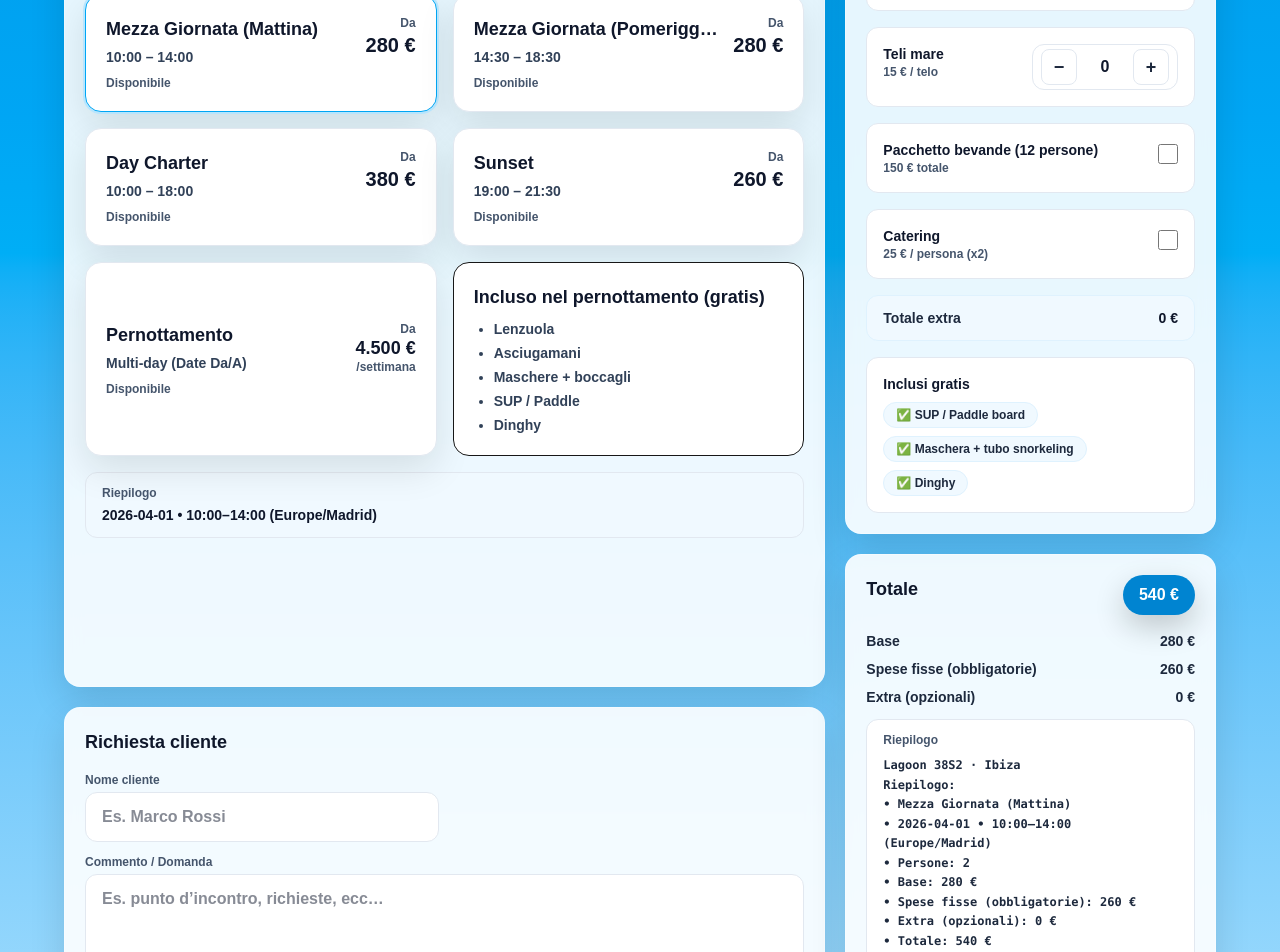
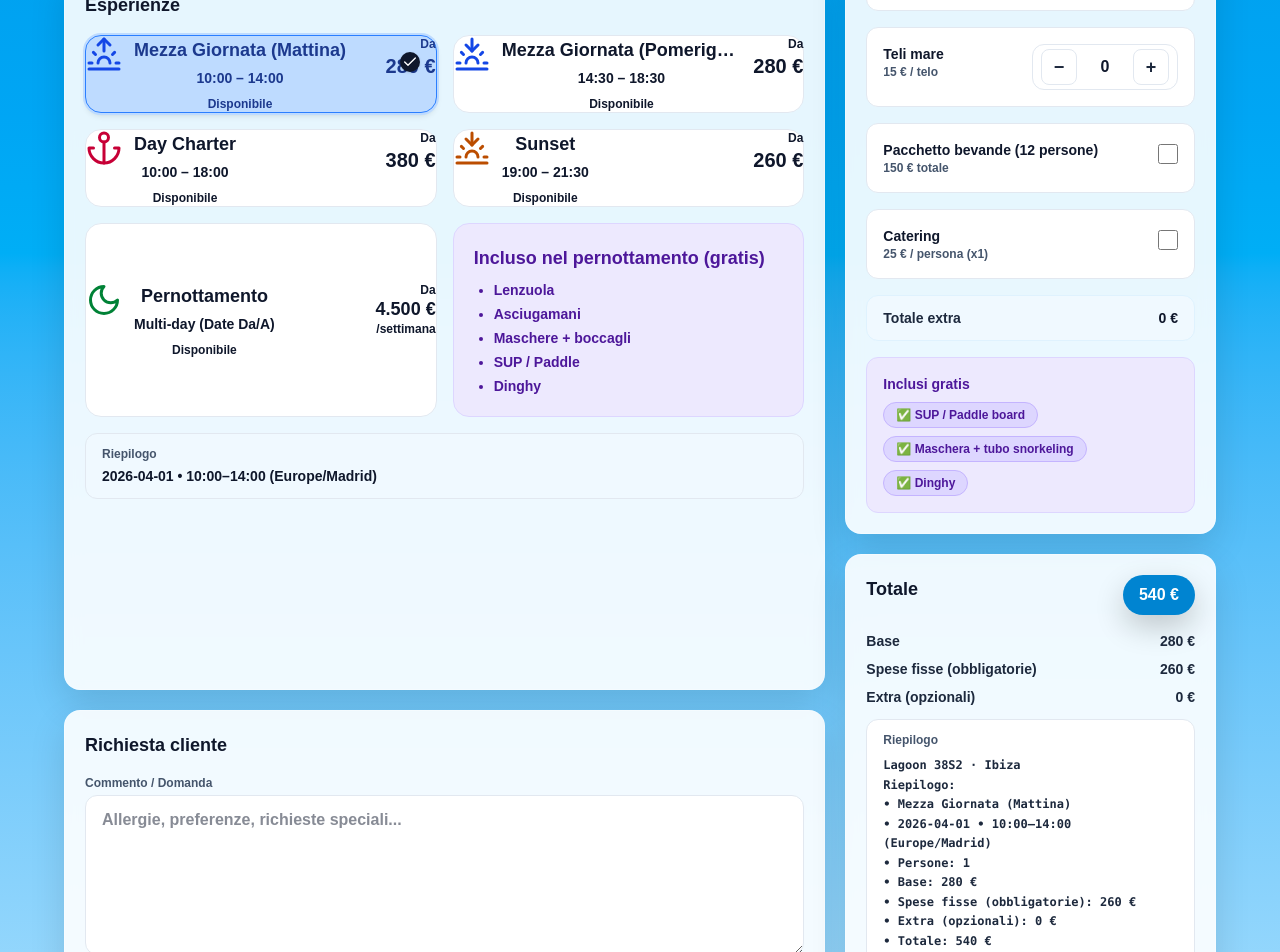
Before and after one commit to renan-market/barca-app, a Next.js app: page / in a window 1280 px wide. Shown: the part 1020-1972 px from the top of the page. Built offline with nearby package versions, Linux system fonts and the light colour scheme.

Commit message:
UI update + client note + included free + mobile fix

```diff
--- a/app/extra/page.tsx
+++ b/app/extra/page.tsx
@@ -123,7 +123,12 @@ export default function ExtraPage() {
                     min={1}
                     max={12}
                     value={people}
-                    onChange={(e) => setPeople(Math.max(1, Math.min(12, Number(e.target.value) || 1)))}
+                    onChange={(e) => {
+  const n = e.currentTarget.valueAsNumber;
+  if (Number.isNaN(n)) return;
+  setPeople(Math.max(1, Math.min(12, n)));
+}}
+
                     className="mt-2 w-full rounded-xl border border-gray-200 bg-white px-3 py-2 text-sm outline-none focus:border-gray-400 shadow-[inset_0_2px_6px_rgba(0,0,0,0.06)]"
                   />
                   <div className="mt-2 text-xs text-gray-500">Max 12 (modificabile)</div>
--- a/app/page.tsx
+++ b/app/page.tsx
@@ -1,6 +1,7 @@
 "use client";
 
 import React, { useEffect, useMemo, useState, useRef } from "react";
+import { Sunrise, Sunset, Anchor, Moon, Check } from "lucide-react";
 
 type Lang = "es" | "en" | "it" | "fr" | "de" | "ru";
 type ExperienceId = "half_am" | "half_pm" | "day" | "sunset" | "overnight";
@@ -824,8 +825,15 @@ export default function Page() {
   // experience
   const [experience, setExperience] = useState<ExperienceId>("half_am");
 
-  // people (max 12)
-  const [people, setPeople] = useState<number>(2);
+  // people (max 12) — stable numeric state + free-typing string for mobile input
+  const [people, setPeople] = useState<number>(1);
+  const [peopleInput, setPeopleInput] = useState<string>(String(people));
+
+  // keep peopleInput in sync when people changes programmatically
+  useEffect(() => {
+    setPeopleInput(String(people));
+  }, [people]);
+
 
   // extras
   const [seabobQty, setSeabobQty] = useState<number>(0);
@@ -1059,6 +1067,47 @@ export default function Page() {
     ];
   }, [t, availability]);
 
+  const experienceStyles: Record<ExperienceId, { base: string; normal: string; selected: string; icon: string }> = {
+    half_am: {
+      base: "w-full border rounded-2xl",
+      normal: "bg-white border-slate-200 text-slate-900",
+      selected: "bg-blue-200 border-blue-500 text-blue-900 ring-blue-200 ring-2 shadow-md",
+      icon: "text-blue-700",
+    },
+    half_pm: {
+      base: "w-full border rounded-2xl",
+      normal: "bg-white border-slate-200 text-slate-900",
+      selected: "bg-blue-200 border-blue-500 text-blue-900 ring-blue-200 ring-2 shadow-md",
+      icon: "text-blue-700",
+    },
+    day: {
+      base: "w-full border rounded-2xl",
+      normal: "bg-white border-slate-200 text-slate-900",
+      selected: "bg-rose-200 border-rose-400 text-rose-900 ring-rose-200 ring-2 shadow-md",
+      icon: "text-rose-700",
+    },
+    sunset: {
+      base: "w-full border rounded-2xl",
+      normal: "bg-white border-slate-200 text-slate-900",
+      selected: "bg-amber-200 border-amber-400 text-amber-900 ring-amber-200 ring-2 shadow-md",
+      icon: "text-amber-700",
+    },
+    overnight: {
+      base: "w-full border rounded-2xl",
+      normal: "bg-white border-slate-200 text-slate-900",
+      selected: "bg-green-200 border-green-400 text-green-900 ring-green-200 ring-2 shadow-md",
+      icon: "text-green-700",
+    },
+  };
+
+  const expIcon: Record<ExperienceId, React.ComponentType<any>> = {
+    half_am: Sunrise,
+    half_pm: Sunset,
+    day: Anchor,
+    sunset: Sunset,
+    overnight: Moon,
+  };
+
   const selectedIntervalLabel = useMemo(() => {
     const it = SLOT[experience];
     if (experience === "overnight") {
@@ -1464,6 +1513,7 @@ export default function Page() {
             >
               <div className="grid gap-3 sm:grid-cols-2">
                 {experience !== "overnight" ? (
+                  <>
                     <label className="block">
                       <div className="text-xs font-extrabold text-slate-600 mb-1">
                         {t.selectDate}
@@ -1475,6 +1525,7 @@ export default function Page() {
                         className="w-full rounded-xl border border-slate-200 bg-white px-4 py-3 text-base font-extrabold text-slate-900 outline-none"
                       />
                     </label>
+                  </>
                 ) : (
                   <>
                     <label className="block">
@@ -1507,14 +1558,34 @@ export default function Page() {
                     {t.people} (max {MAX_PEOPLE})
                   </div>
                   <input
-                    type="number"
+                    type="text"
+                    inputMode="numeric"
+                    pattern="[0-9]*"
                     min={1}
                     max={MAX_PEOPLE}
-                    value={people}
+                    value={peopleInput}
                     onChange={(e) => {
-                      const n = e.currentTarget.valueAsNumber;
-                      if (Number.isNaN(n)) return;
-                      setPeople(Math.max(1, Math.min(MAX_PEOPLE, n)));
+                      const v = e.currentTarget.value;
+                      // Allow empty while the user clears the field, or only digits (no immediate clamping)
+                      if (v === "" || /^\d{0,2}$/.test(v)) {
+                        setPeopleInput(v);
+                      }
+                    }}
+                    onBlur={() => {
+                      let n = parseInt(peopleInput, 10);
+                      if (Number.isNaN(n) || n < 1) n = 1;
+                      if (n > MAX_PEOPLE) n = MAX_PEOPLE;
+                      setPeople(n);
+                      setPeopleInput(String(n));
+                    }}
+                    onKeyDown={(e) => {
+                      if (e.key === "Enter") {
+                        let n = parseInt(peopleInput, 10);
+                        if (Number.isNaN(n) || n < 1) n = 1;
+                        if (n > MAX_PEOPLE) n = MAX_PEOPLE;
+                        setPeople(n);
+                        setPeopleInput(String(n));
+                      }
                     }}
                     className="w-full rounded-xl border border-slate-200 bg-white px-4 py-3 text-base font-extrabold text-slate-900 outline-none"
                   />
@@ -1539,8 +1610,15 @@ export default function Page() {
                       ? priceForExperience2026("overnight", dateFrom || selectedDate)
                       : priceForExperience2026(exp.id, selectedDate);
 
-                  const active = experience === exp.id;
+                  const isSelected = experience === exp.id;
                   const disabled = exp.blocked;
+
+                  const styles = experienceStyles[exp.id];
+                  const Icon = expIcon[exp.id];
+
+                  const baseClass = styles.base + " transition-all duration-200 relative";
+                  const normalClass = styles.normal;
+                  const selectedClass = styles.selected;
 
                   return (
                     <button
@@ -1552,47 +1630,46 @@ export default function Page() {
                       }}
                       disabled={disabled}
                       aria-disabled={disabled}
-                      className={[
-                        "min-w-0 text-left rounded-2xl border px-5 py-5 transition shadow-[0_14px_36px_rgba(0,0,0,0.10)]",
-                        "bg-white",
-                        active ? "border-sky-500 ring-2 ring-sky-200" : "border-slate-200",
-                        disabled ? "opacity-50 cursor-not-allowed" : "hover:shadow-[0_18px_44px_rgba(0,0,0,0.14)]",
-                      ].join(" ")}
+                      className={`${baseClass} ${isSelected ? selectedClass : normalClass} ${disabled ? "opacity-50 cursor-not-allowed" : "hover:shadow-lg"}`}
                     >
                       <div className="flex items-start justify-between gap-3">
+                        <div className="flex items-start gap-3 min-w-0">
+                          <div className="shrink-0 flex items-center justify-center">
+                            <Icon className={["h-9 w-9", styles.icon, isSelected ? "" : ""].join(" ")} />
+                          </div>
                           <div className="min-w-0">
-                          <div className="text-lg font-black text-slate-900 truncate">{exp.title}</div>
-                          <div className="mt-1 text-sm font-extrabold text-slate-700 truncate">{exp.sub}</div>
-                          <div className="mt-2 text-xs font-extrabold text-slate-600">
-                            {disabled ? t.notAvailable : t.available}
-                          </div>
-                        </div>
+                            <div className={"text-lg font-black truncate"}>{exp.title}</div>
+                            <div className={"mt-1 text-sm font-extrabold truncate"}>{exp.sub}</div>
+                            <div className={"mt-2 text-xs font-extrabold"}>{disabled ? t.notAvailable : t.available}</div>
+                          </div>
+                        </div>
+
                         <div className="text-right min-w-0 flex-shrink-0">
-                          <div className="text-xs font-extrabold text-slate-600">{t.dateFrom}</div>
+                          <div className="text-xs font-extrabold">{t.dateFrom}</div>
 
                           {exp.id === "overnight" ? (
                             <div className="text-right">
-                              <div className="text-lg font-black text-slate-900 leading-tight break-words">
-                                {euro(price)}
-                              </div>
-                              <div className="text-xs font-extrabold text-slate-600">
-                                {t.per_week}
-                              </div>
+                              <div className="text-lg font-black leading-tight break-words">{euro(price)}</div>
+                              <div className="text-xs font-extrabold">{t.per_week}</div>
                             </div>
                           ) : (
-                            <div className="text-xl font-black text-slate-900">
-                              {euro(price)}
-                            </div>
+                            <div className="text-xl font-black">{euro(price)}</div>
                           )}
                         </div>
                       </div>
+
+                      {isSelected ? (
+                        <div className="absolute right-4 top-4">
+                          <Check className="h-5 w-5 text-white bg-slate-900 rounded-full p-0.5 shadow" />
+                        </div>
+                      ) : null}
                     </button>
                   );
                 })}
 
-                <div className="rounded-2xl border px-5 py-5 bg-white">
-                  <div className="text-lg font-black text-slate-900">Incluso nel pernottamento (gratis)</div>
-                  <ul className="mt-2 text-sm font-extrabold text-slate-700 list-disc pl-5 space-y-1">
+                <div className="rounded-2xl border px-5 py-5 bg-violet-100 border-violet-200 text-violet-900">
+                  <div className="text-lg font-black">Incluso nel pernottamento (gratis)</div>
+                  <ul className="mt-2 text-sm font-extrabold list-disc pl-5 space-y-1">
                     <li>Lenzuola</li>
                     <li>Asciugamani</li>
                     <li>Maschere + boccagli</li>
@@ -1610,25 +1687,15 @@ export default function Page() {
 
             <Card title={t.requestTitle}>
               <div className="grid gap-3 sm:grid-cols-2">
-                <label className="block">
-                  <div className="text-xs font-extrabold text-slate-600 mb-1">{t.clientName}</div>
-                  <input
-                    value={clientName}
-                    onChange={(e) => setClientName(e.target.value)}
-                    placeholder={t.clientNamePh}
-                    className="w-full rounded-xl border border-slate-200 bg-white px-4 py-3 text-base font-extrabold text-slate-900 outline-none"
-                  />
-                </label>
-
-                <div className="hidden sm:block" />
                 <label className="block sm:col-span-2">
-                  <div className="text-xs font-extrabold text-slate-600 mb-1">{t.clientNote}</div>
+                  <div className="text-xs font-extrabold text-slate-600 mb-1">
+                    {t.clientNote}
+                  </div>
                   <textarea
+                    placeholder={"Allergie, preferenze, richieste speciali..."}
                     value={clientNote}
-                    onChange={(e) => setClientNote(e.target.value)}
-                    placeholder={t.clientNotePh}
-                    rows={4}
-                    className="w-full rounded-xl border border-slate-200 bg-white px-4 py-3 text-base font-extrabold text-slate-900 outline-none"
+                    onChange={(e) => setClientNote(e.currentTarget.value)}
+                    className="w-full min-h-[160px] rounded-xl border border-slate-200 bg-white px-4 py-3 text-base font-extrabold text-slate-900 outline-none resize-vertical"
                   />
                 </label>
               </div>
@@ -1729,16 +1796,16 @@ export default function Page() {
                   <div className="text-sm font-black text-slate-900">{euro(extrasTotal)}</div>
                 </div>
 
-                <div className="rounded-xl border border-slate-200 bg-white px-4 py-4">
-                  <div className="text-sm font-black text-slate-900">{t.includedFree}</div>
+                <div className="rounded-xl border px-4 py-4 bg-violet-100 border-violet-200 text-violet-900">
+                  <div className="text-sm font-black">{t.includedFree}</div>
                   <div className="mt-2 flex flex-wrap gap-2">
-                    <span className="rounded-full bg-sky-50 border border-sky-100 px-3 py-1 text-xs font-extrabold text-slate-800">
+                    <span className="rounded-full bg-violet-200 border border-violet-300 px-3 py-1 text-xs font-extrabold text-violet-900">
                       ✅ {t.free_sup}
                     </span>
-                    <span className="rounded-full bg-sky-50 border border-sky-100 px-3 py-1 text-xs font-extrabold text-slate-800">
+                    <span className="rounded-full bg-violet-200 border border-violet-300 px-3 py-1 text-xs font-extrabold text-violet-900">
                       ✅ {t.free_snorkel}
                     </span>
-                    <span className="rounded-full bg-sky-50 border border-sky-100 px-3 py-1 text-xs font-extrabold text-slate-800">
+                    <span className="rounded-full bg-violet-200 border border-violet-300 px-3 py-1 text-xs font-extrabold text-violet-900">
                       ✅ {t.free_dinghy}
                     </span>
                   </div>
@@ -1787,7 +1854,7 @@ export default function Page() {
                     href={whatsappHref}
                     target="_blank"
                     rel="noreferrer"
-                    className="rounded-2xl bg-white text-sky-700 border border-white/60 px-4 py-4 text-center font-black shadow-[0_14px_36px_rgba(0,0,0,0.18)] hover:shadow-[0_18px_44px_rgba(0,0,0,0.22)] transition"
+                    className="rounded-2xl bg-green-500 hover:bg-green-600 text-white border border-white/20 px-4 py-4 text-center font-black shadow-[0_14px_36px_rgba(0,0,0,0.18)] transition"
                   >
                     {t.bookWhatsapp}
                   </a>
--- /dev/null
+++ b/app/prenota/page.tsx
@@ -0,0 +1,3 @@
+export default function Page() {
+  return null;
+}
--- a/package.json
+++ b/package.json
@@ -12,6 +12,7 @@
     "next": "16.1.1",
     "react": "19.2.3",
     "react-dom": "19.2.3",
+    "lucide-react": "^0.268.0",
     "stripe": "^20.1.0"
   },
   "devDependencies": {
```
Also changed, not shown: 1 other file (tests, documents, lock files or other folders). Lines whose indentation alone changed are shown as unchanged.
